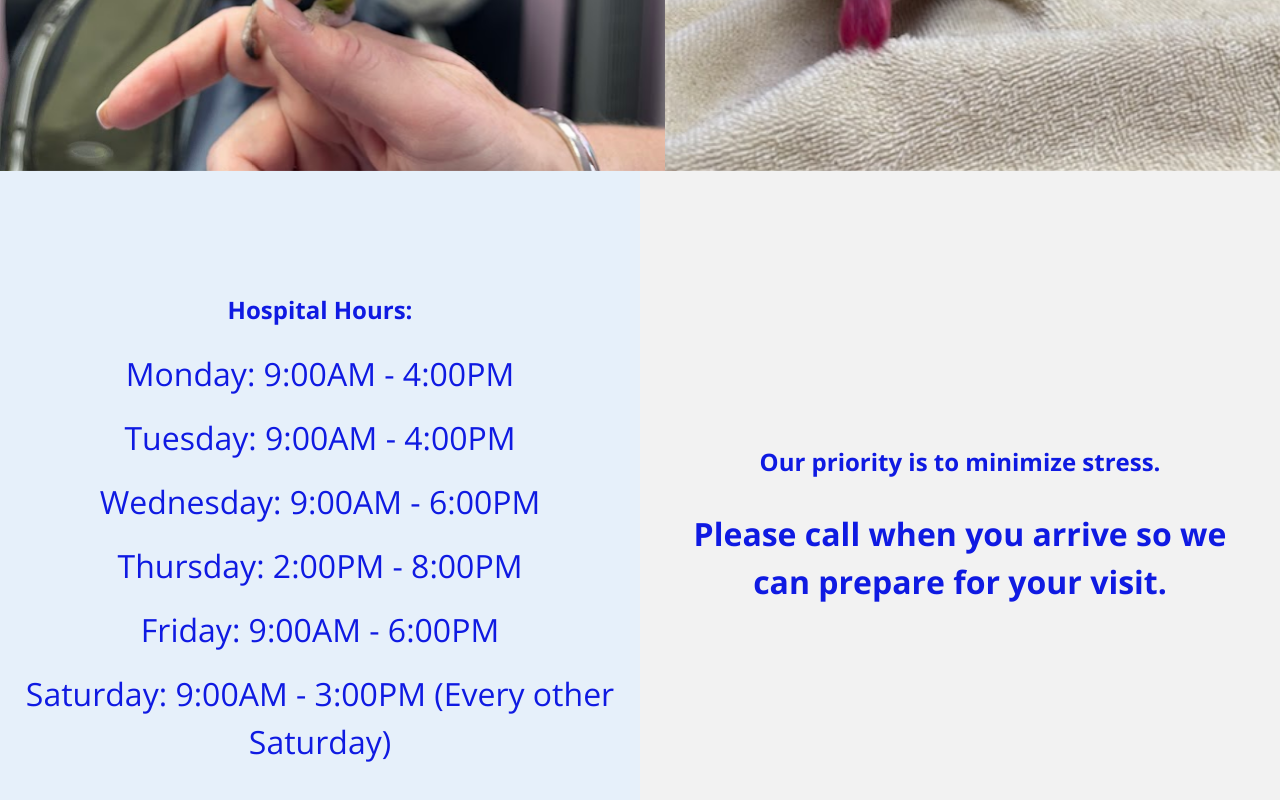
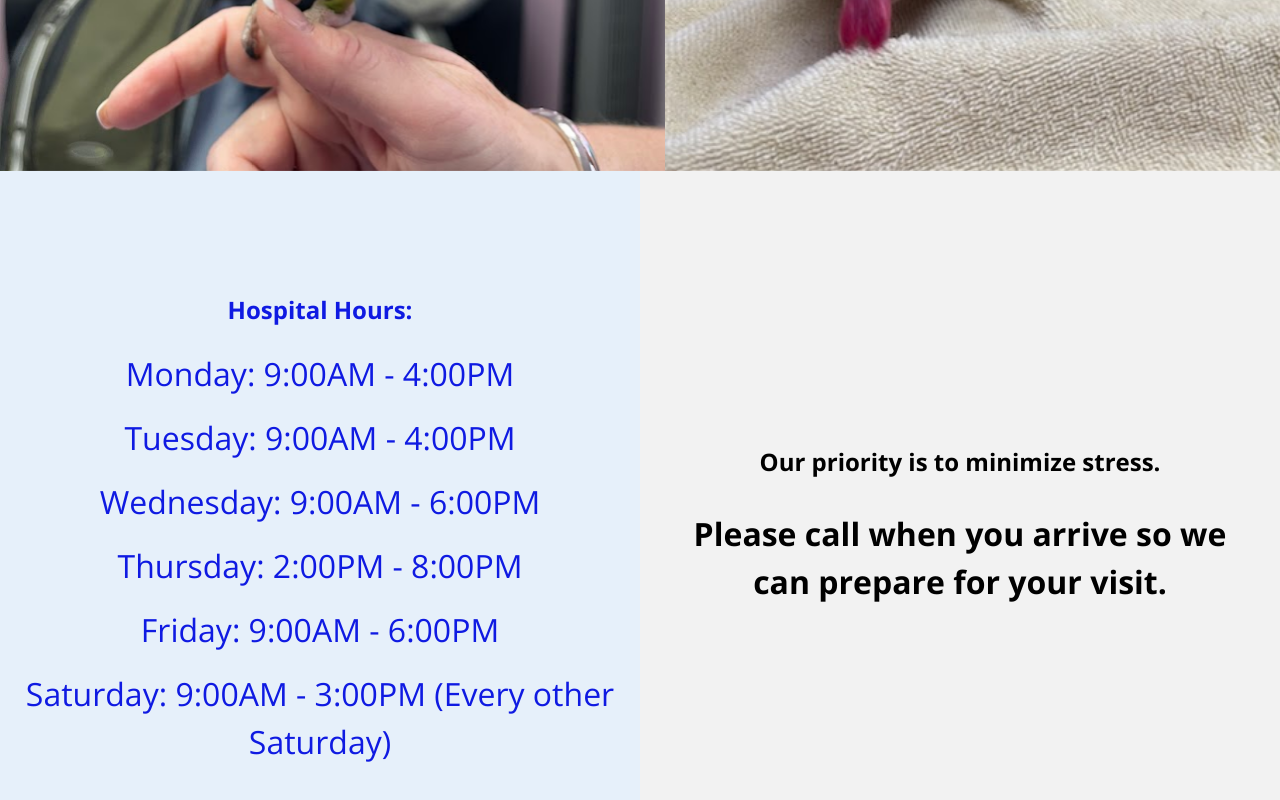
Before and after one commit to CodeJeffreyG/apv-website, a React (Create React App) app: page / in a window 1280 px wide. Shown: the part 630-1430 px from the top of the page. Built offline with nearby package versions, Linux system fonts and the light colour scheme.

Commit message:
styling changes JG

```diff
--- a/src/components/MainComponent/HospitalHours/hospitalhours.css
+++ b/src/components/MainComponent/HospitalHours/hospitalhours.css
@@ -35,7 +35,6 @@
 
 .hours-leftPanel h2,
 .hours-rightPanel h2 {
-  color: #0f1ae2; /* Blue color from the navbar to maintain consistency */
   margin-bottom: 1rem; /* Adds some space below the heading */
 }
 
@@ -43,12 +42,13 @@
 .hours-rightPanel h2 {
   font-weight: bold;
   font-size: 1.5rem; /* Larger font size for emphasis */
+  color: black;
 }
 
 /* If there is a specific line that needs to be emphasized */
 .hours-rightPanel .please-call-important {
   font-weight: bold;
-  color: #0f1ae2; /* Blue color for important text to tie in with the navbar color */
+  color: black; /* Blue color for important text to tie in with the navbar color */
   background-color: transparent; /* No background color for emphasis */
   padding: 0.5rem 1rem; /* Padding to match the navbar emergency link */
   border-radius: 5px; /* Rounded corners to match the navbar style */
```
